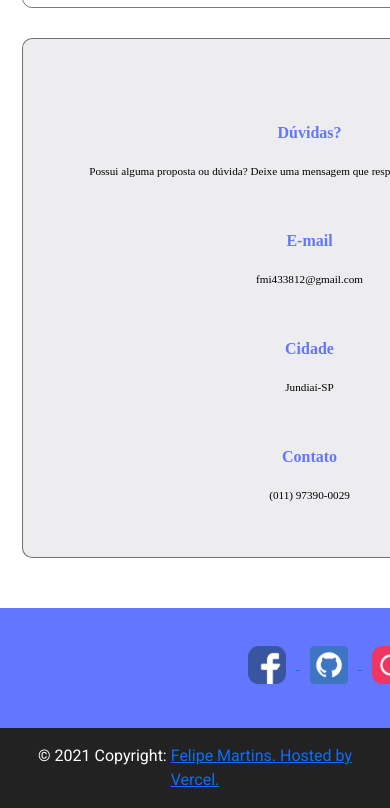
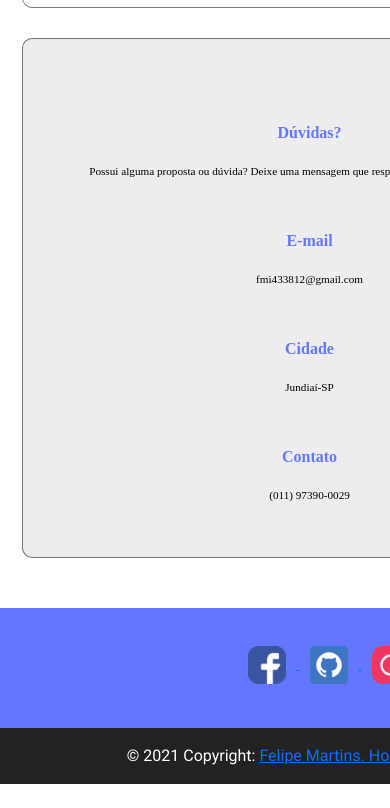
Before and after one commit to m-fehh/Felipe-Martins-Full-Stack-Developer, a plain HTML site: page contato.html in a window 390 px wide. Shown: the part 784-1592 px from the top of the page. After the commit the page ends 1568 px from the top, so only its background shows below. Drawn offline with nearby package versions, Linux system fonts and the light colour scheme; a script that the page names is missing.

Commit message:
Update contato.html

```diff
--- a/contato.html
+++ b/contato.html
@@ -304,7 +304,7 @@ header, .navbar {
     }
 
     #footerFinish {
-        width: 1750px;
+       width: 620px;
     }
 }
 
@@ -429,7 +429,7 @@ header, .navbar {
           </div>
         </div>
 
-        <div class="text-center p-3" style="background-color: #222222; color: white;">
+        <div class="text-center p-3" id="footerFinish" style="background-color: #222222; color: white;">
           © 2021 Copyright:
           <a class="textFooter">Felipe Martins. Hosted by Vercel.</a>
         </div>
```
